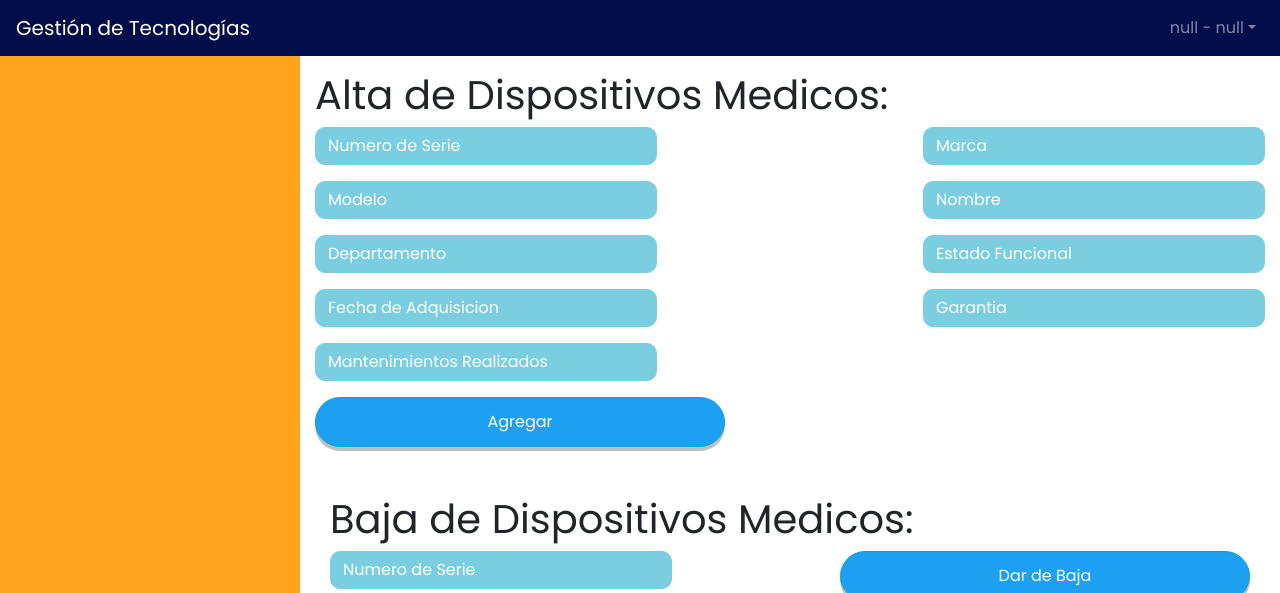
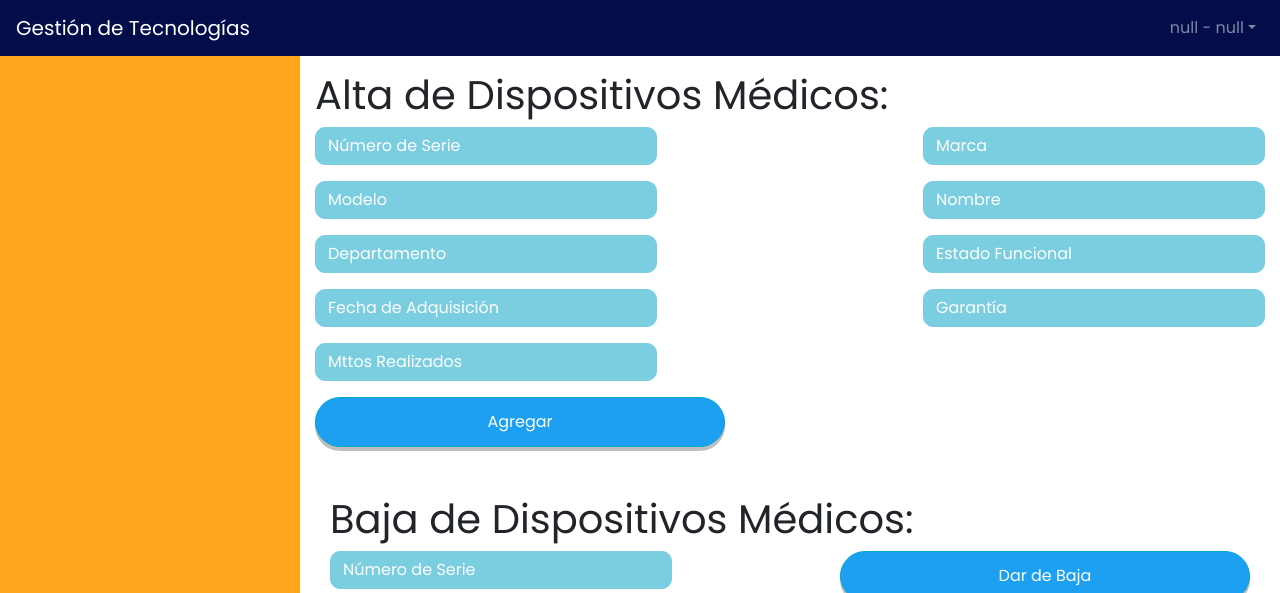
Before and after one commit to LSanchez94/Gestion-de-Tecnologia-Medica, a Vue app: page /AltasBajas in a window 1280 px wide. Shown: the top 593 px of the page. Built offline with nearby package versions, Linux system fonts and the light colour scheme.

Commit message:
correción
correción de acentitos

```diff
--- a/src/views/AgregarMtto.vue
+++ b/src/views/AgregarMtto.vue
@@ -6,7 +6,7 @@
       <div class = "NumSerie" >
           <form>
           <div class="form-group">
-          <input type="text" class="form-control" id="NumSerie" placeholder="Numero de Serie">
+          <input type="text" class="form-control" id="NumSerie" placeholder="Número de Serie">
           </div>
           </form>
       </div>
--- a/src/views/AltasBajas.vue
+++ b/src/views/AltasBajas.vue
@@ -4,7 +4,7 @@
       <div class="row">
         <div class="d-flex flex-wrap justify-content-between">
           <!--ALTA DE DM -->
-          <h1 class="w-100">Alta de Dispositivos Medicos:</h1>
+          <h1 class="w-100">Alta de Dispositivos Médicos:</h1>
 
           <form>
             <div class="form-group">
@@ -12,7 +12,7 @@
                 type="text"
                 class="form-control"
                 v-model="dispositivo.nserie"
-                placeholder="Numero de Serie"
+                placeholder="Número de Serie"
               />
             </div>
           </form>
@@ -78,7 +78,7 @@
                 type="text"
                 class="form-control"
                 v-model="dispositivo.fechadeadquisicion"
-                placeholder="Fecha de Adquisicion"
+                placeholder="Fecha de Adquisición"
               />
             </div>
           </form>
@@ -89,7 +89,7 @@
                 type="text"
                 class="form-control"
                 v-model="dispositivo.garantia"
-                placeholder="Garantia"
+                placeholder="Garantía"
               />
             </div>
           </form>
@@ -100,7 +100,7 @@
                 type="text"
                 class="form-control"
                 v-model="dispositivo.mantenimientosrealizado"
-                placeholder="Mantenimientos Realizados"
+                placeholder="Mttos Realizados"
               />
             </div>
           </form>
@@ -113,11 +113,11 @@
       <div class="mt-5 d-flex flex-wrap justify-content-between">
         <!--BAJA DE DM -->
         <div class="w-100">
-          <h1>Baja de Dispositivos Medicos:</h1>
+          <h1>Baja de Dispositivos Médicos:</h1>
         </div>
         <form>
           <div class="form-group">
-            <input type="text" v-model="dispositivo.nserie" class="form-control" placeholder="Numero de Serie" />
+            <input type="text" v-model="dispositivo.nserie" class="form-control" placeholder="Número de Serie" />
           </div>
         </form>
 
```
